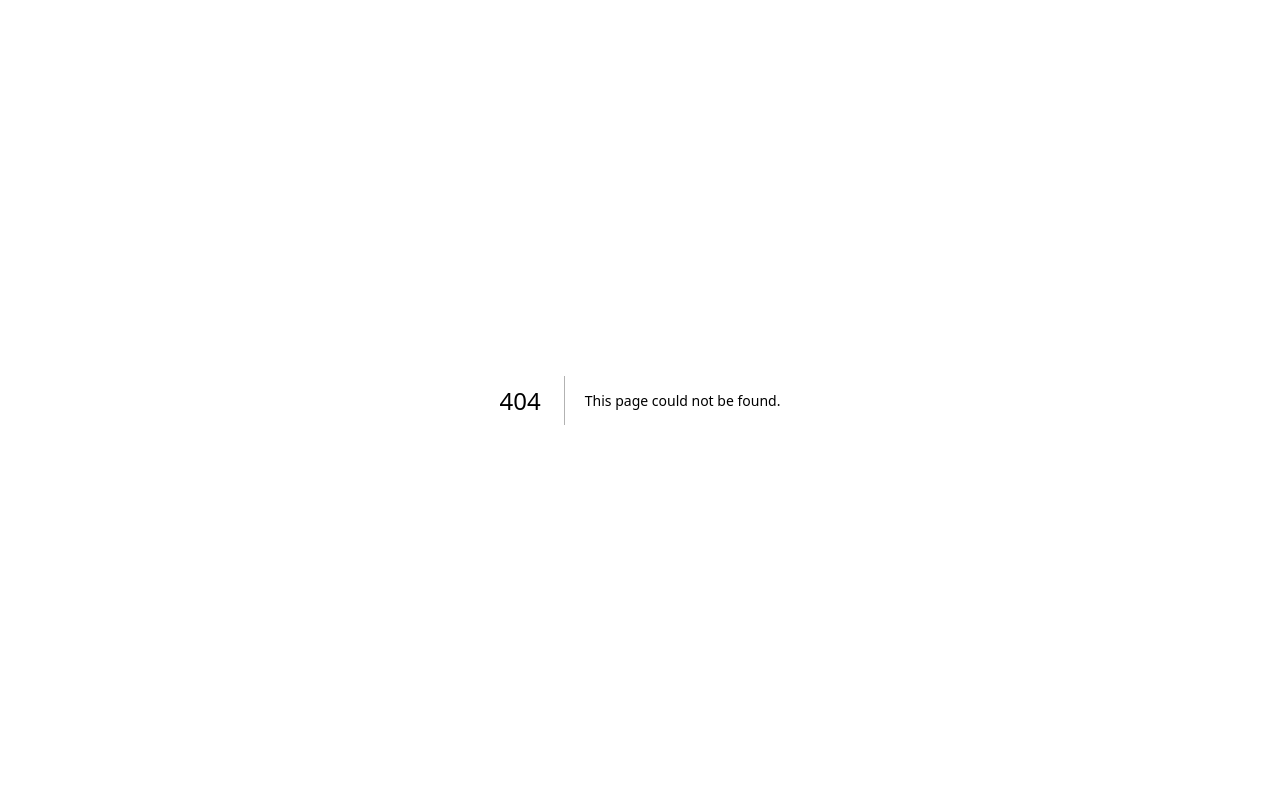
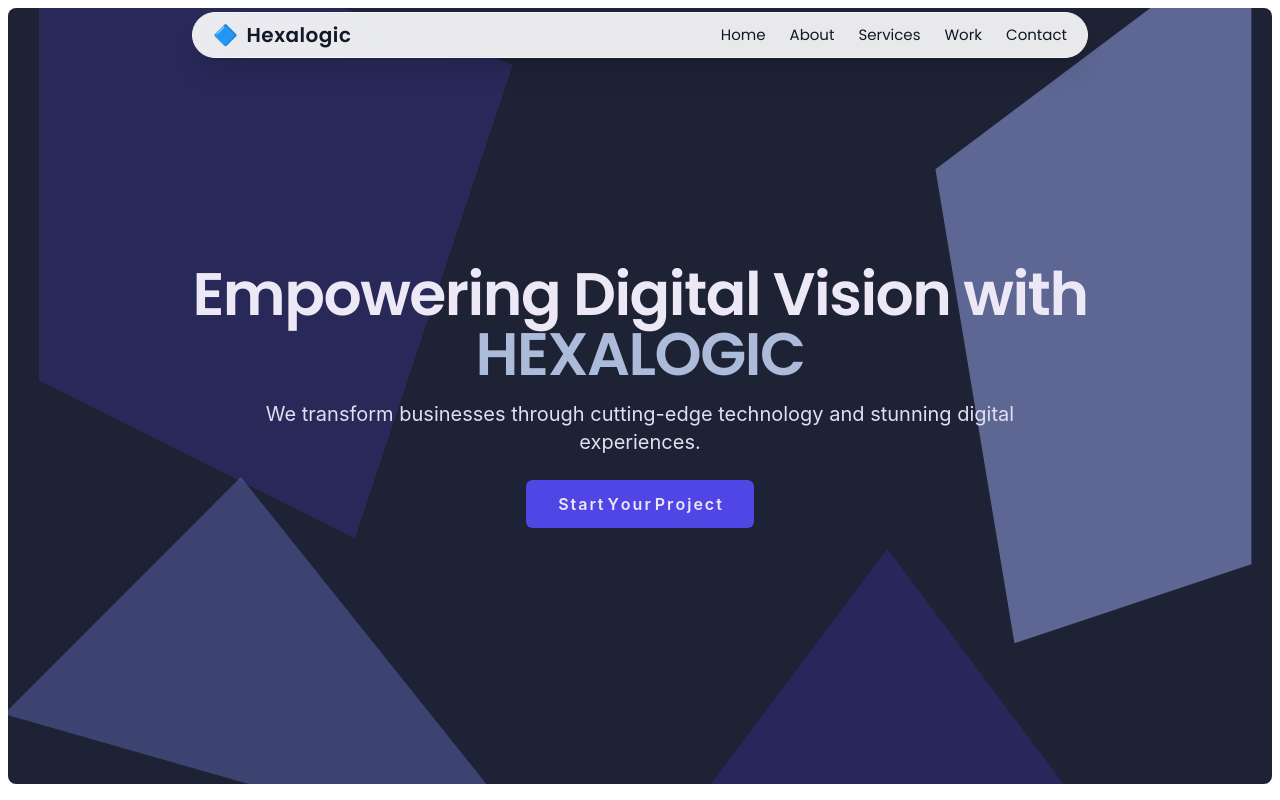
Before and after one commit to AbdullahAsif24/HexaLogicEdge, a Next.js app: page /home in a window 1280 px wide. Before the commit this address had no page. Built offline with nearby package versions, Linux system fonts and the light colour scheme.

Commit message:
nav links update and make all routes

```diff
--- /dev/null
+++ b/app/home/page.jsx
@@ -0,0 +1,10 @@
+import HomeSec from '@/components/HomeSec'
+import React from 'react'
+
+const page = () => {
+  return (
+    <HomeSec/>
+  )
+}
+
+export default page
--- a/app/layout.js
+++ b/app/layout.js
@@ -1,5 +1,7 @@
 import { Poppins } from "next/font/google";
 import '../styles/globals.css';
+import AnimatedBg from "@/components/AnimatedBg";
+import Navbar from "@/components/Navbar";
 
 const poppins = Poppins({
   weight: ["400", "600"],
@@ -14,7 +16,10 @@ export default function RootLayout({ children }) {
   return (
     <html lang="en">
       <body className={poppins.className}>
-        {children}
+        <Navbar/>
+        <AnimatedBg>
+          {children}
+        </AnimatedBg>
       </body>
     </html>
   );
--- /dev/null
+++ b/components/AnimatedBg.jsx
@@ -0,0 +1,78 @@
+"use client"
+
+import React, { useEffect, useRef } from 'react'
+import gsap from 'gsap';
+
+const AnimatedBg = ({children}) => {
+    // for animation
+      const polyRefs = useRef([]);
+
+      useEffect(() => {
+      polyRefs.current.forEach((poly, i) => {
+        gsap.to(poly, {
+          duration: 6 + i * 1.5,  // was 12 + i*3
+          x: i % 2 === 0 ? 20 : -20,
+          y: i % 2 === 0 ? -10 : 10,
+          repeat: -1,
+          yoyo: true,
+          ease: "sine.inOut",
+          delay: i * 1,
+        });
+        gsap.to(poly, {
+          duration: 5 + i,   // was 10 + i*2
+          fillOpacity: 0.2 + (i % 2) * 0.3,
+          repeat: -1,
+          yoyo: true,
+          ease: "sine.inOut",
+          delay: i * 0.75,
+        });
+      });
+    }, []);
+  return (
+    <div
+      className="
+        relative
+        h-[90vh] md:h-[97vh] overflow-x-hidden
+        bg-[#1e2235] text-[#ede8f5]
+        font-sans rounded-lg m-2
+        flex items-center justify-center
+      "
+    >
+      {/* Animated Abstract Polygon SVG Background */}
+      <svg
+        className="absolute inset-0 w-full h-full"
+        xmlns="http://www.w3.org/2000/svg"
+        viewBox="0 0 800 600"
+        preserveAspectRatio="xMidYMid slice"
+      >
+        <polygon
+          ref={(el) => (polyRefs.current[0] = el)}
+          points="0,0 300,100 200,400 0,300"
+          fill="#4f46e5"
+          fillOpacity="0.3"
+        />
+        <polygon
+          ref={(el) => (polyRefs.current[1] = el)}
+          points="800,0 600,150 650,450 800,400"
+          fill="#a5b4fc"
+          fillOpacity="0.25"
+        />
+        <polygon
+          ref={(el) => (polyRefs.current[2] = el)}
+          points="400,600 550,400 700,600"
+          fill="#4338ca"
+          fillOpacity="0.35"
+        />
+        <polygon
+          ref={(el) => (polyRefs.current[3] = el)}
+          points="0,500 150,350 350,600"
+          fill="#818cf8"
+          fillOpacity="0.2"
+        />
+      </svg>
+      {children}
+    </div>
+  )
+}
+
+export default AnimatedBg
--- a/components/HomeSec.jsx
+++ b/components/HomeSec.jsx
@@ -1,86 +1,13 @@
 "use client";
 
-import { useEffect, useState, useRef } from "react";
-import gsap from "gsap";
-import ScrollTrigger from "gsap/ScrollTrigger";
 import AnimatedHoverText from "./AnimatedTextHover";
 import AnimatedButton from "./Buttton";
-
-gsap.registerPlugin(ScrollTrigger);
 
 
 export default function HomeSec() {
 
-
-  // for animation
-  const polyRefs = useRef([]);
-
-  useEffect(() => {
-  polyRefs.current.forEach((poly, i) => {
-    gsap.to(poly, {
-      duration: 6 + i * 1.5,  // was 12 + i*3
-      x: i % 2 === 0 ? 20 : -20,
-      y: i % 2 === 0 ? -10 : 10,
-      repeat: -1,
-      yoyo: true,
-      ease: "sine.inOut",
-      delay: i * 1,
-    });
-    gsap.to(poly, {
-      duration: 5 + i,   // was 10 + i*2
-      fillOpacity: 0.2 + (i % 2) * 0.3,
-      repeat: -1,
-      yoyo: true,
-      ease: "sine.inOut",
-      delay: i * 0.75,
-    });
-  });
-}, []);
-
-
   return (
-    <div
-      className="
-        relative
-        h-[90vh] md:h-[97vh] overflow-x-hidden
-        bg-[#1e2235] text-[#ede8f5]
-        font-sans rounded-lg m-2
-        flex items-center justify-center
-      "
-    >
-      {/* Animated Abstract Polygon SVG Background */}
-      <svg
-        className="absolute inset-0 w-full h-full"
-        xmlns="http://www.w3.org/2000/svg"
-        viewBox="0 0 800 600"
-        preserveAspectRatio="xMidYMid slice"
-      >
-        <polygon
-          ref={(el) => (polyRefs.current[0] = el)}
-          points="0,0 300,100 200,400 0,300"
-          fill="#4f46e5"
-          fillOpacity="0.3"
-        />
-        <polygon
-          ref={(el) => (polyRefs.current[1] = el)}
-          points="800,0 600,150 650,450 800,400"
-          fill="#a5b4fc"
-          fillOpacity="0.25"
-        />
-        <polygon
-          ref={(el) => (polyRefs.current[2] = el)}
-          points="400,600 550,400 700,600"
-          fill="#4338ca"
-          fillOpacity="0.35"
-        />
-        <polygon
-          ref={(el) => (polyRefs.current[3] = el)}
-          points="0,500 150,350 350,600"
-          fill="#818cf8"
-          fillOpacity="0.2"
-        />
-      </svg>
-
+    <>
       {/* Content */}
       <div className="relative z-10 px-4 py-4 md:px-10 md:py-10 lg:px-16 lg:py-16 max-w-5xl text-center">
         <h1
@@ -110,15 +37,9 @@ export default function HomeSec() {
 
 
         <div className="flex justify-center gap-6 mt-6 flex-wrap">
-          {/* <button className="cta-button font-heading bg-indigo-600 text-white px-6 py-3 rounded-lg hover:bg-indigo-700 transform hover:scale-110 transition">
-            Start Your Project
-          </button>
-          <button className="cta-button font-heading border border-indigo-400 text-indigo-400 px-6 py-3 rounded-lg hover:bg-indigo-600 hover:text-white transform hover:scale-110 transition">
-            Explore Portfolio
-          </button> */}
           <AnimatedButton>Start Your Project</AnimatedButton>
         </div>
       </div>
-    </div>
+    </>
   );
 }
```
Also changed, not shown: app/about/page.jsx (added, +9 -0 lines), app/contact/page.jsx (added, +9 -0 lines), app/services/page.jsx (added, +9 -0 lines), app/work/page.jsx (added, +9 -0 lines). Lines whose indentation alone changed are shown as unchanged.
